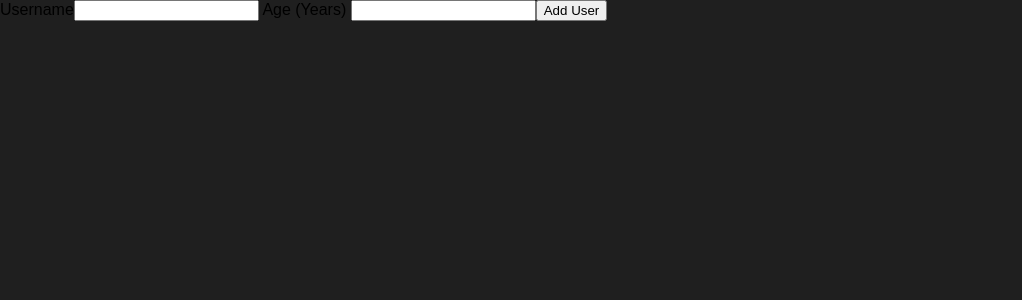
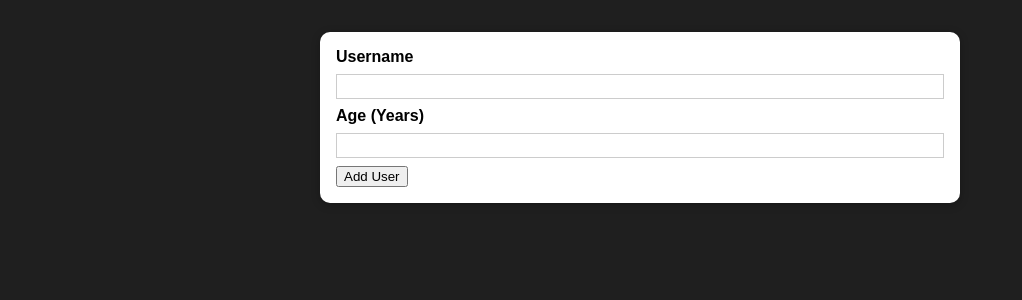
Before and after one commit to lacra-oloeriu/react-guide, a React (Create React App) app in the folder practice-project/: page / in a window 1280 px wide. Shown: the top 300 px of the page, without its empty margins (0-1022 px from the left). Built offline with nearby package versions, Linux system fonts and the light colour scheme.

Commit message:
adding some styling and a new Cardcomponent

```diff
--- a/practice-project/src/components/AddUser.js
+++ b/practice-project/src/components/AddUser.js
@@ -1,10 +1,13 @@
 import React from "react";
+import Card from "./Card";
+import classes from "./AddUser.module.css";
 
 const AddUser = (props) => {
   const AddUserHandler = (event) => {
     event.preventDefault();
   };
   return (
+    <Card className={classes.input}>
       <form onSubmit={AddUserHandler}>
         <label htmlFor="username"> Username</label>
         <input id="username" type="text" />
@@ -12,6 +15,7 @@ const AddUser = (props) => {
         <input id="age" type="number" />
         <button type="submit"> Add User </button>
       </form>
+    </Card>
   );
 };
 
--- /dev/null
+++ b/practice-project/src/components/AddUser.module.css
@@ -0,0 +1,26 @@
+.input {
+    margin: 2rem auto;
+    padding: 1rem;
+    width: 90%;
+    max-width: 40rem;
+  }
+
+  .input label {
+    display: block;
+    font-weight: bold;
+    margin-bottom: 0.5rem;
+  }
+
+  .input input {
+    font: inherit;
+    display: block;
+    width: 100%;
+    border: 1px solid #ccc;
+    padding: 0.15rem;
+    margin-bottom: 0.5rem;
+  }
+
+  .input input:focus {
+    outline: none;
+    border-color: #4f005f;
+  }
--- /dev/null
+++ b/practice-project/src/components/Card.js
@@ -0,0 +1,12 @@
+import React from "react";
+import classes from "./Card.module.css";
+
+const Card = (props) => {
+  return (
+    <div className={` ${classes.card} ${props.className}`}>
+      {props.children}
+    </div>
+  );
+};
+
+export default Card;
--- /dev/null
+++ b/practice-project/src/components/Card.module.css
@@ -0,0 +1,5 @@
+.card{
+    background: white;
+    box-shadow: 0 2px 8px rgba(0,0,0,0.26);
+    border-radius:10px ;
+}
```
Lines whose indentation alone changed are shown as unchanged.
